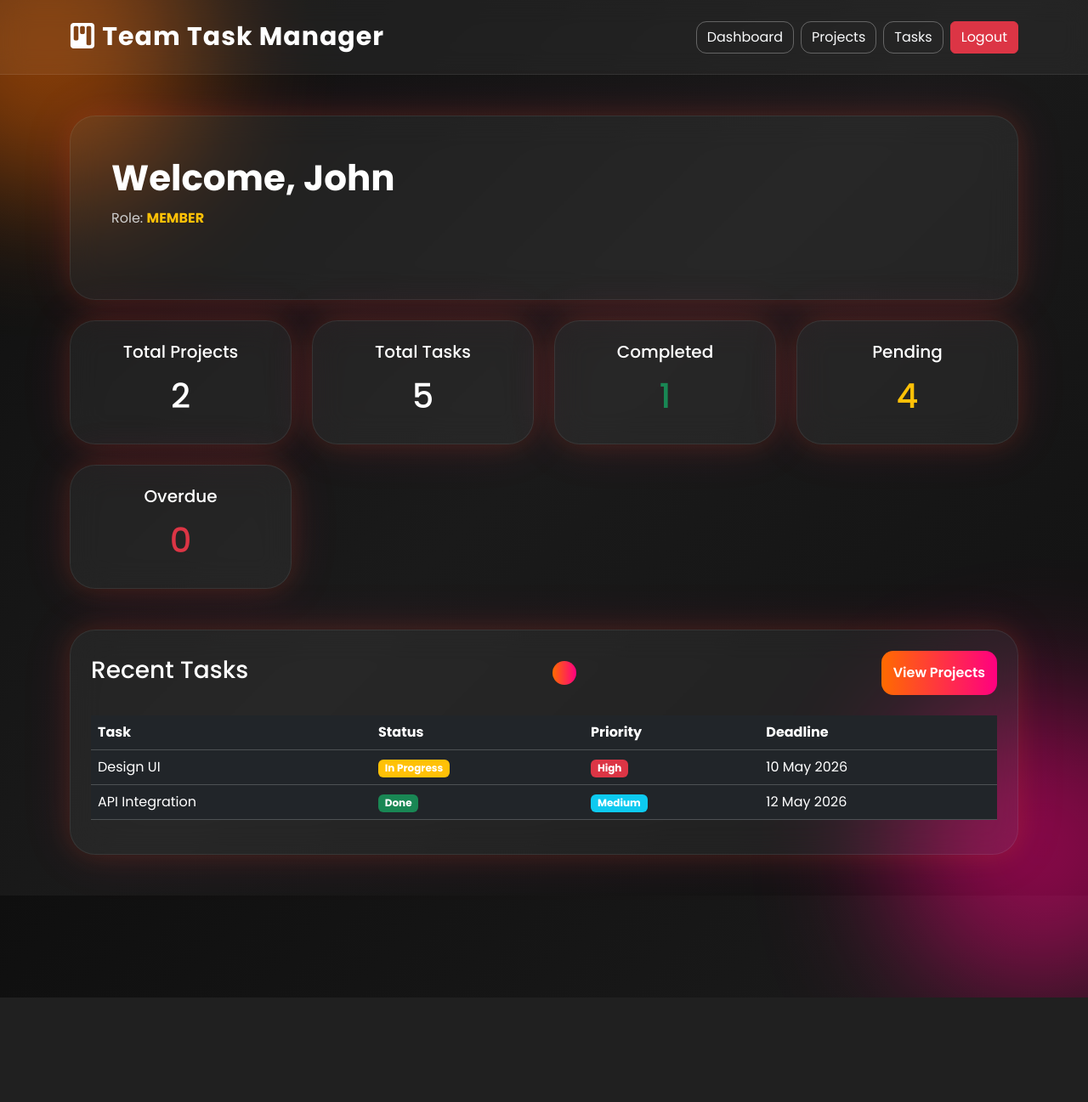
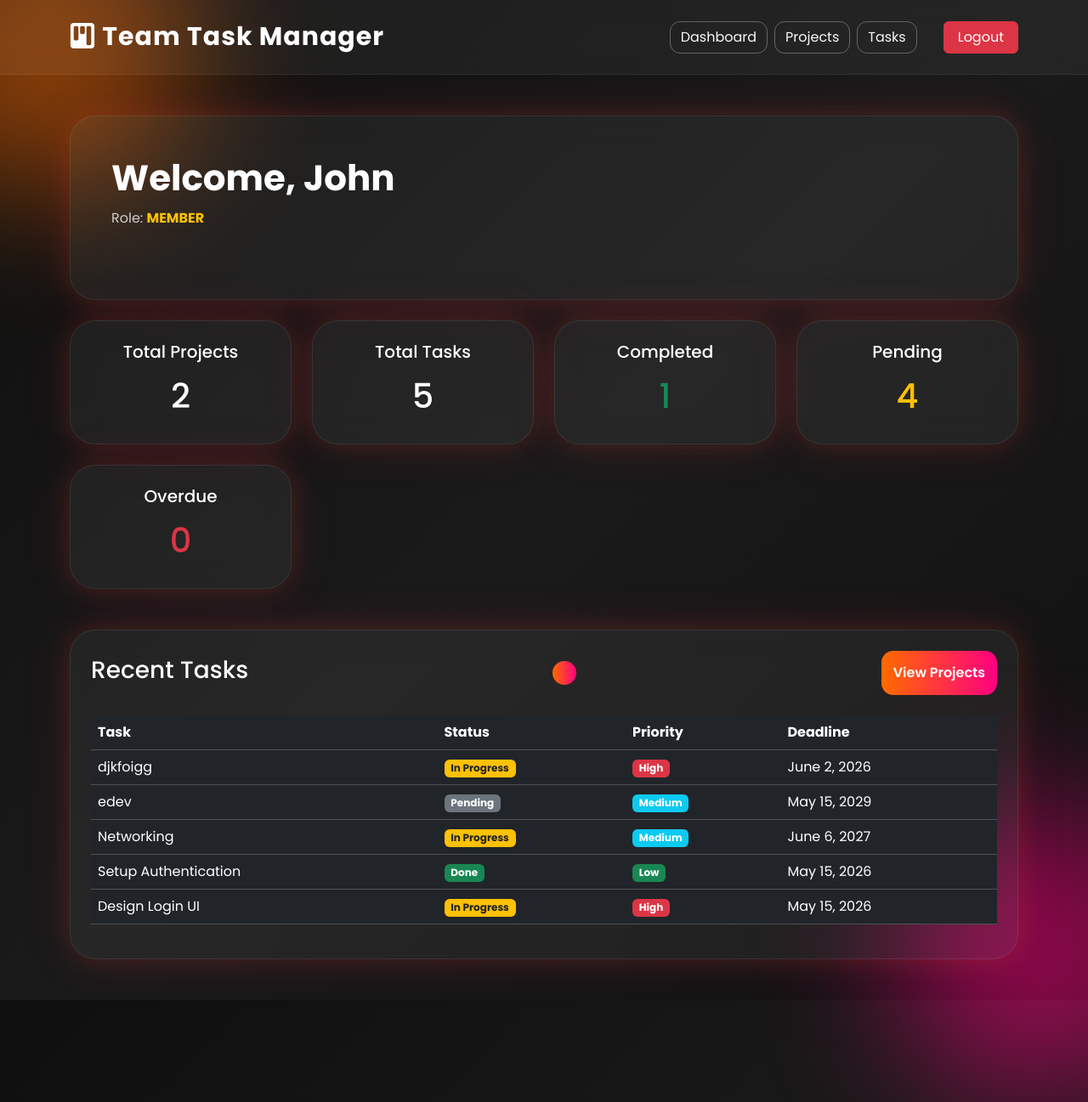
Before and after one commit to vanshuser/TeamTaskManager, a Django app: page / in a window 1280 px wide; the page is wider, and only the part inside the window is pictured. Shown: that part at 85% size. Before the commit the page ends 1174 px from the top of that part, so only its background shows below. Run offline with Django 5.2, Linux system fonts and the light colour scheme; a user stored in the database is signed in; data comes from the database, SQL or seed files in the repository; both versions use the stored data as it was after the commit.

Commit message:
Added more functionalities

```diff
--- a/projects/urls.py
+++ b/projects/urls.py
@@ -1,8 +1,10 @@
 from django.urls import path
-from .views import project_list, create_project, project_api
+from .views import project_list, create_project,edit_project, delete_project , project_api
 
 urlpatterns = [
     path('projects/', project_list, name='project_list'),
     path('projects/create/', create_project, name='create_project'),
     path('api/projects/', project_api),
+    path('projects/edit/<int:id>/',edit_project,name='edit_project'),
+    path('projects/delete/<int:id>/',delete_project,name='delete_project'),
     ]
--- a/templates/base.html
+++ b/templates/base.html
@@ -237,12 +237,23 @@
 
     </a>
 
-    <a href="/logout/"
-    class="btn btn-danger">
+{% if user.is_authenticated %}
 
+<li class="nav-item">
+    <a class="btn btn-danger px-3" href="{% url 'logout' %}">
         Logout
+    </a>
+</li>
 
+{% else %}
+
+<li class="nav-item">
+    <a class="btn btn-success px-3" href="{% url 'login' %}">
+        Login
     </a>
+</li>
+
+{% endif %}
 
 </div>
 
--- a/templates/users/dashboard.html
+++ b/templates/users/dashboard.html
@@ -136,40 +136,79 @@ class="btn btn-modern">
 
 <tbody>
 
+    {% for task in recent_tasks %}
+
     <tr>
-                        <td>Design UI</td>
+
         <td>
-                            <span class="badge bg-warning">
-                                In Progress
-                            </span>
+            {{ task.title }}
         </td>
 
         <td>
+
+            {% if task.status == 'DONE' %}
+
+                <span class="badge bg-success">
+                    Done
+                </span>
+
+            {% elif task.status == 'IN_PROGRESS' %}
+
+                <span class="badge bg-warning text-dark">
+                    In Progress
+                </span>
+
+            {% else %}
+
+                <span class="badge bg-secondary">
+                    Pending
+                </span>
+
+            {% endif %}
+
+        </td>
+
+        <td>
+
+            {% if task.priority == 'HIGH' %}
+
                 <span class="badge bg-danger">
                     High
                 </span>
-                        </td>
 
-                        <td>10 May 2026</td>
-                    </tr>
+            {% elif task.priority == 'MEDIUM' %}
 
-                    <tr>
-                        <td>API Integration</td>
+                <span class="badge bg-info">
+                    Medium
+                </span>
 
-                        <td>
+            {% else %}
+
                 <span class="badge bg-success">
-                                Done
+                    Low
                 </span>
+
+            {% endif %}
+
         </td>
 
         <td>
-                            <span class="badge bg-info">
-                                Medium
-                            </span>
+            {{ task.deadline }}
         </td>
 
-                        <td>12 May 2026</td>
     </tr>
+
+    {% empty %}
+
+    <tr>
+
+        <td colspan="4" class="text-center">
+            No tasks available
+        </td>
+
+    </tr>
+
+    {% endfor %}
 
 </tbody>
 
--- a/users/views.py
+++ b/users/views.py
@@ -7,6 +7,7 @@ from django.contrib.auth.forms import AuthenticationForm
 from django.http import HttpResponse
 
 from .forms import SignupForm
+from django.contrib.auth.decorators import login_required
 
 
 def signup_view(request):
@@ -45,7 +46,7 @@ def logout_view(request):
     logout(request)
     return redirect('login')
 
-
+@login_required
 def dashboard(request):
 
     total_projects = Project.objects.count()
@@ -63,12 +64,14 @@ def dashboard(request):
     deadline__lt=now().date()
     ).exclude(status='DONE').count()
 
+    recent_tasks = Task.objects.order_by('-id')[:5]
     context = {
         'total_projects': total_projects,
         'total_tasks': total_tasks,
         'completed_tasks': completed_tasks,
         'pending_tasks': pending_tasks,
         'overdue_tasks': overdue_tasks,
+        'recent_tasks': recent_tasks,
     }
 
     return render(
```
Also changed, not shown: projects/views.py (+37 -2 lines), taskmanager/settings.py (+9 -0 lines), tasks/forms.py (+19 -4 lines), tasks/views.py (+5 -3 lines), templates/projects/project_list.html (+24 -9 lines), db.sqlite3. Lines whose indentation alone changed are shown as unchanged.
